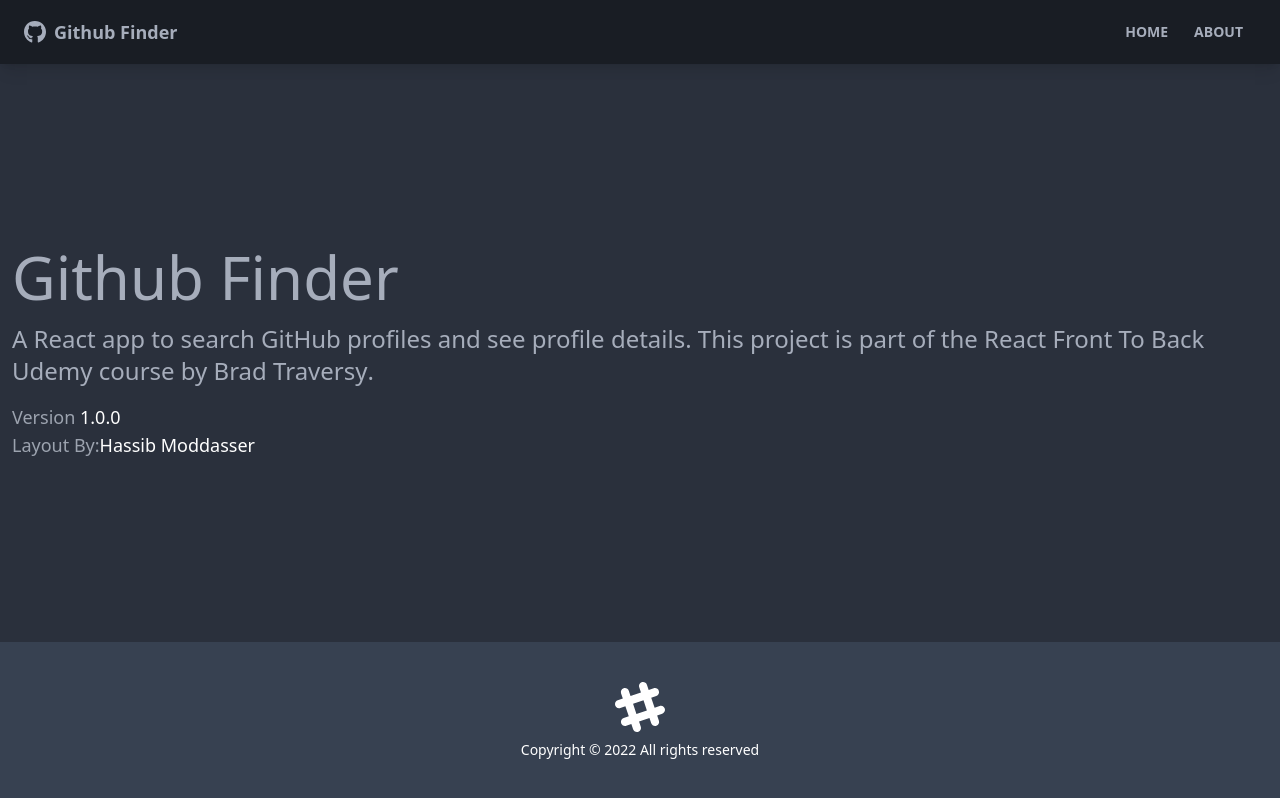
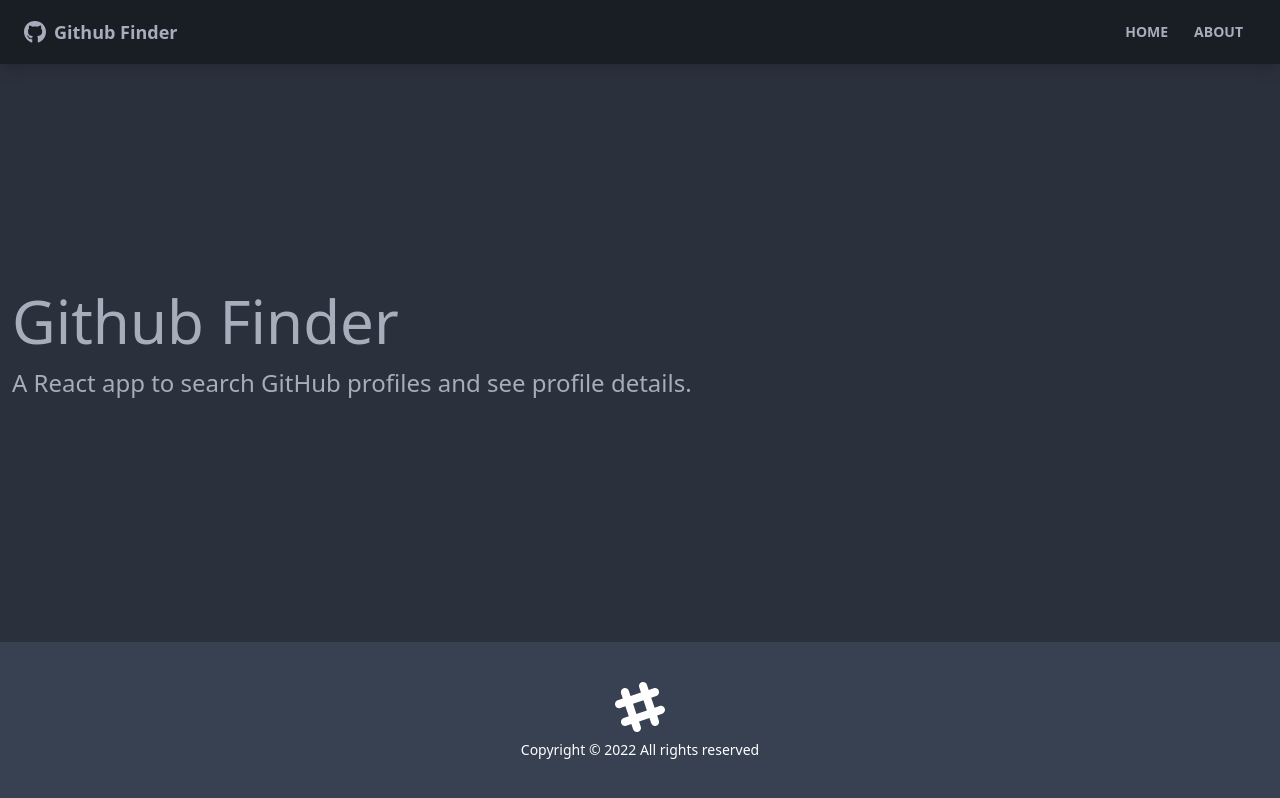
Before and after one commit to sholabioku/github-finder, a React (Create React App) app: page /about in a window 1280 px wide. Built offline with nearby package versions, Linux system fonts and the light colour scheme; the HTML template or start-up script is replaced by a standard one.

Commit message:
Clean about page and add .env to .gitignore

```diff
--- a/src/components/pages/About.jsx
+++ b/src/components/pages/About.jsx
@@ -3,26 +3,7 @@
     <>
       <h1 className='text-6xl mb-4'>Github Finder</h1>
       <p className='mb-4 text-2xl font-light'>
-        A React app to search GitHub profiles and see profile details. This
-        project is part of the
-        <a href='https://www.udemy.com/course/modern-react-front-to-back/'>
-          {' '}
-          React Front To Back
-        </a>{' '}
-        Udemy course by
-        <strong>
-          <a href='https://traversymedia.com'> Brad Traversy</a>
-        </strong>
-        .
-      </p>
-      <p className='text-lg text-gray-400'>
-        Version <span className='text-white'>1.0.0</span>
-      </p>
-      <p className='text-lg text-gray-400'>
-        Layout By:
-        <a className='text-white' href='https://twitter.com/hassibmoddasser'>
-          Hassib Moddasser
-        </a>
+        A React app to search GitHub profiles and see profile details.
       </p>
     </>
   );
```
Also changed, not shown: 1 other file (tests, documents, lock files or other folders).
